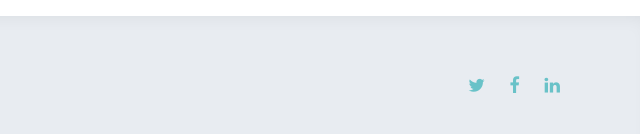
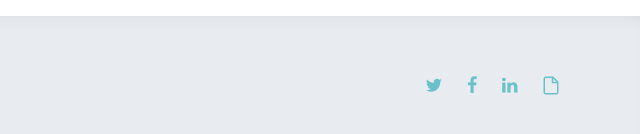
Before and after one commit to BenjaminDowns/cellosuzuki, a website: page public/index.html in a window 1280 px wide. Shown: the part 2174-2308 px from the top of the page, 640-1280 px from the left. Drawn offline with Linux system fonts and the light colour scheme; files whose address does not match are found by name.

Commit message:
added link to CV

```diff
--- a/public/index.html
+++ b/public/index.html
@@ -222,6 +222,7 @@
 								<li><a href="http://www.twitter.com/RebeccahParkerDowns" target="_blank" rel="noopener noreferrer"><i class="icon-twitter"></i></a></li>
 								<li><a href="https://www.facebook.com/DownsSuzukiCello" target="_blank" rel="noopener noreferrer"><i class="icon-facebook"></i></a></li>
 								<li><a href="https://www.linkedin.com/in/rebeccah-downs-a9437012a" target="_blank" rel="noopener noreferrer"><i class="icon-linkedin"></i></a></li>
+								<li><a href="./documents/cv/R_Downs_Resume_October_2016.pdf" target="_blank" rel="noopener noreferrer"><i class="icon-file"></i></a></li>
 							</ul>
 						</div>
 					</div>
```
